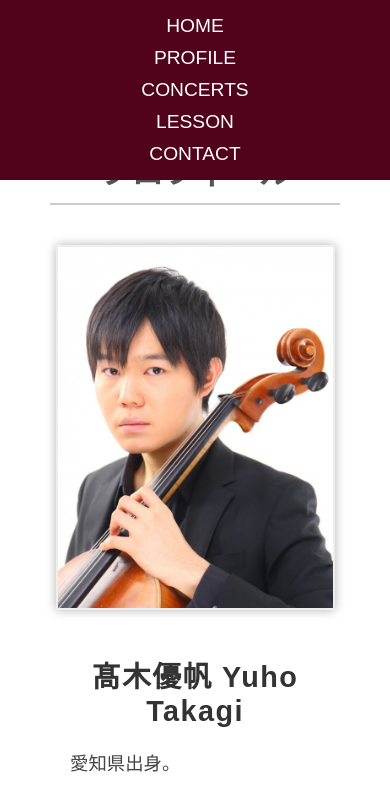
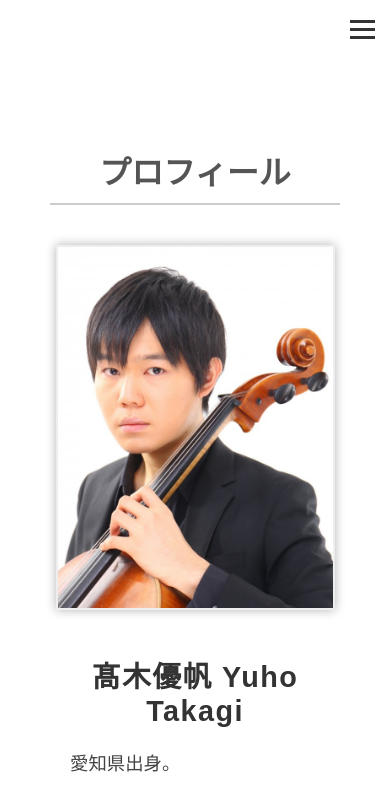
Before and after one commit to YukiTTTTT/yuhotakagi, a plain HTML site: page profile.html in a window 390 px wide. Shown: the top 798 px of the page. Drawn offline with Linux system fonts and the light colour scheme.

Commit message:
Add files via upload

```diff
--- a/profile.html
+++ b/profile.html
@@ -6,9 +6,15 @@
     <title>プロフィール - 高木優帆</title>
     <link rel="stylesheet" href="styles.css">
 </head>
-<body>
+<body class="profile-page">
+    <div class="wrapper">
         <header>
-        <nav>
+            <div class="hamburger-menu">
+                <span></span>
+                <span></span>
+                <span></span>
+            </div>
+            <nav class="nav-menu">
                 <ul>
                     <li><a href="index.html">HOME</a></li>
                     <li><a href="profile.html">PROFILE</a></li>
@@ -19,6 +25,7 @@
             </nav>
         </header>
 
+        <main>
             <section class="profile">
                 <h2 class="page-title">プロフィール</h2>
                 <img src="images/profile.jpg" alt="高木優帆" class="profile-img">
@@ -32,9 +39,12 @@
                     <p>サントリー室内楽アカデミー第8期フェロー。現在神奈川フィルハーモニー管弦楽団次席チェロ奏者。</p>
                 </div>
             </section>
+        </main>
 
         <footer>
             <p>&copy; 2025 Yuho Takagi. All Rights Reserved.</p>
         </footer>
+    </div>
+    <script src="script.js"></script>
 </body>
 </html>
```
Lines whose indentation alone changed are shown as unchanged.
